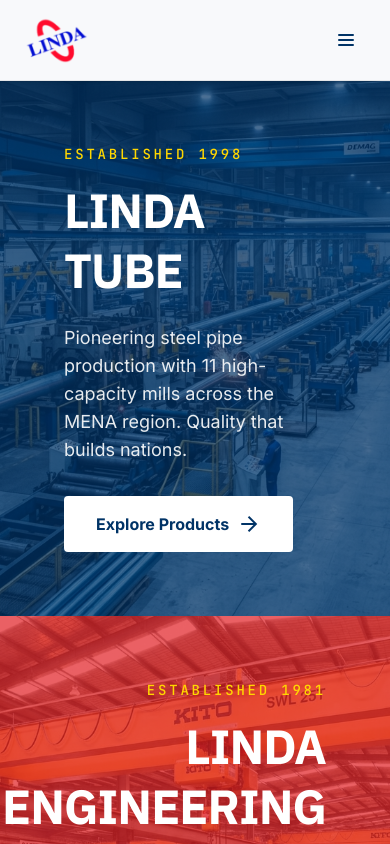
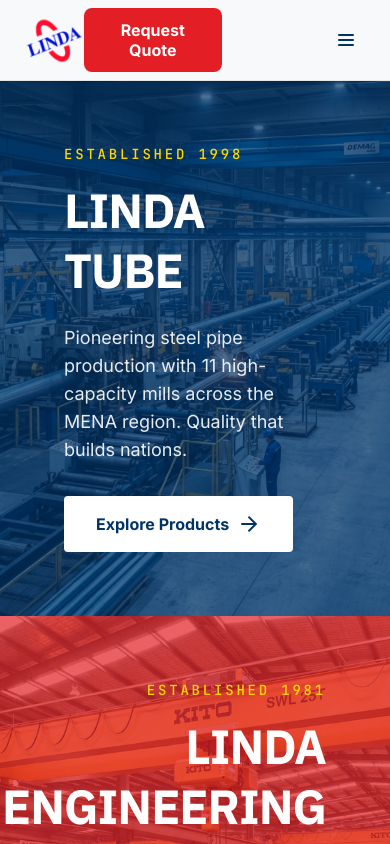
Before and after one commit to Seifsaad/Linda-website, a React (Vite) app: page / in a window 390 px wide. Shown: the top 844 px of the page. Built offline with nearby package versions, Linux system fonts and the light colour scheme.

Commit message:
7th commit

```diff
--- a/src/components/Navbar/Navbar.jsx
+++ b/src/components/Navbar/Navbar.jsx
@@ -56,11 +56,11 @@
             About us
           </NavLink>
         </nav>
-        <div className="flex items-center gap-6">
+        <div className="flex  items-center gap-13 md:gap-6">
           <button
             type="button"
             onClick={() => setIsOpen(true)}
-            className="hidden lg:block bg-industrial-red text-white px-6 py-3 font-cta-label text-cta-label rounded transition-transform active:scale-95 hover:opacity-90 cursor-pointer"
+            className=" lg:block bg-industrial-red text-white px-6 py-3 font-cta-label text-cta-label rounded transition-transform active:scale-95 hover:opacity-90 cursor-pointer"
           >
             Request Quote
           </button>
```
